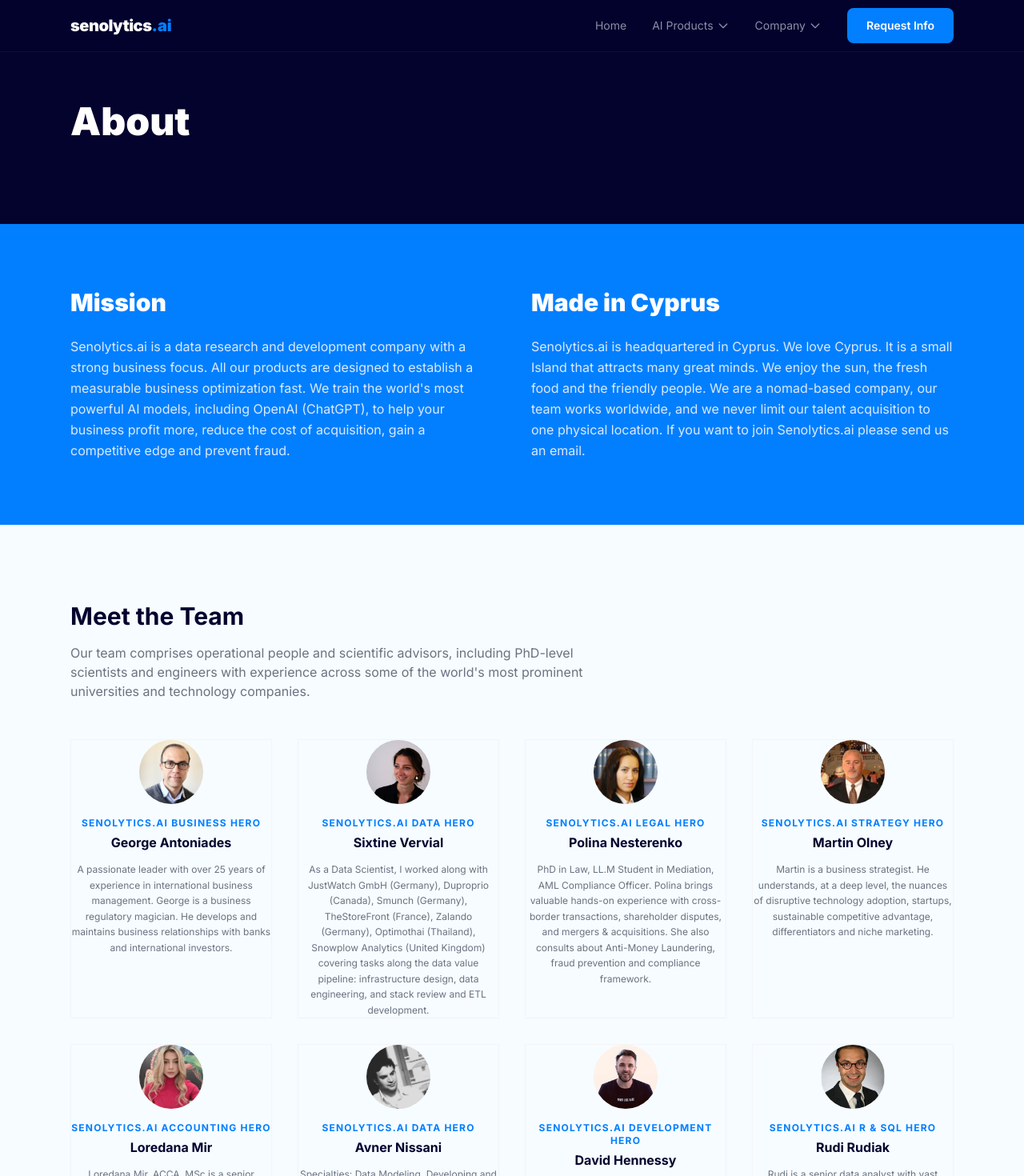
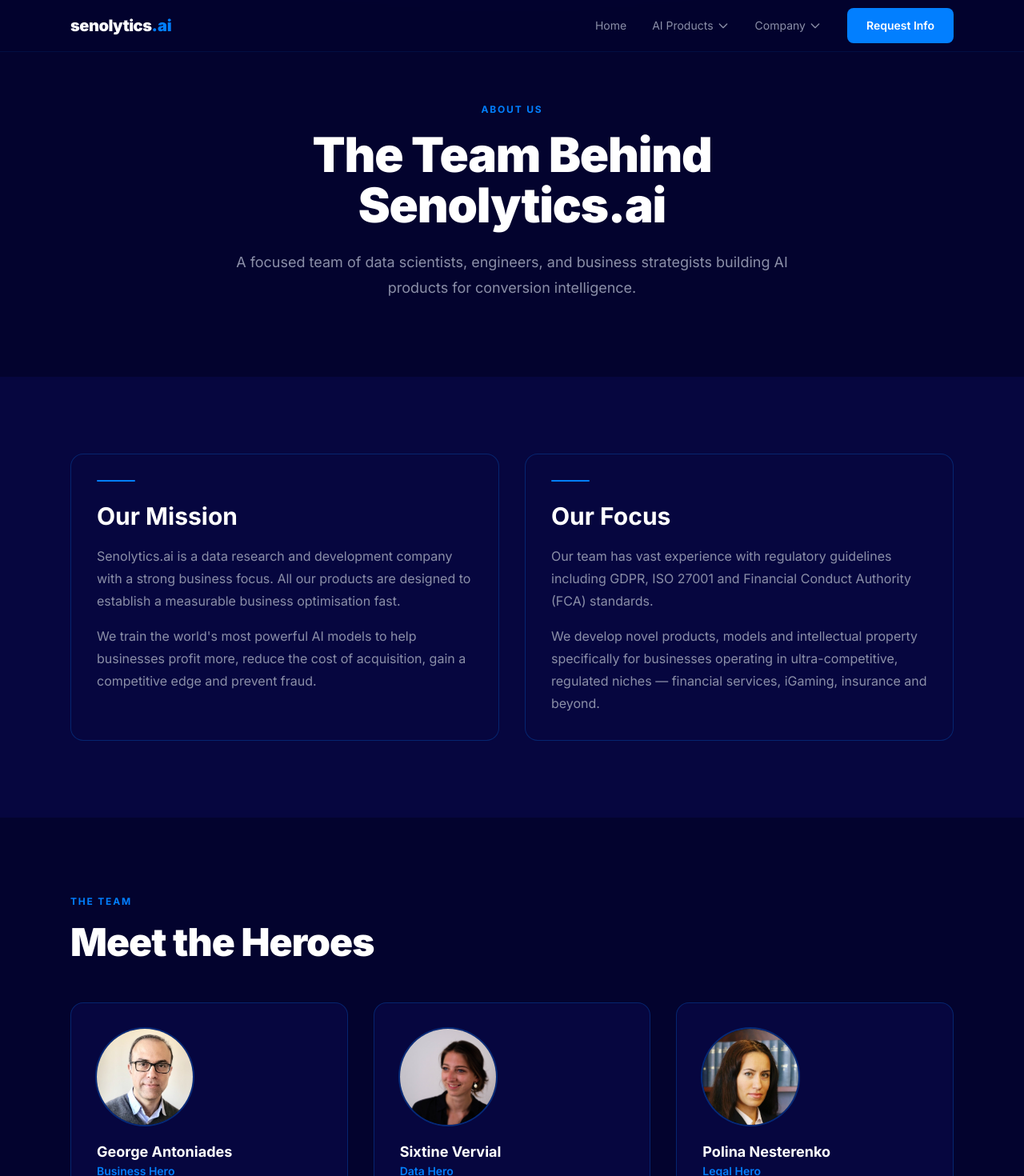
Before and after one commit to akermanai/senolytics-web, a Next.js app: page /about in a window 1280 px wide. Shown: the top 1470 px of the page at 80% size. Built offline with nearby package versions, Linux system fonts and the light colour scheme.

Commit message:
design: About page full dark redesign with team

```diff
--- a/app/about/page.tsx
+++ b/app/about/page.tsx
@@ -1,43 +1,66 @@
 import Image from "next/image";
 import Link from "next/link";
 
-export const metadata = { title: "About — senolytics.ai" };
+export const metadata = {
+  title: "About — senolytics.ai",
+  description: "Senolytics.ai is a data R&D company building AI products for conversion intelligence. Meet the team behind the platform.",
+};
 
 const team = [
-  { name: "George Antoniades", role: "BUSINESS HERO", bio: "A passionate leader with over 25 years of experience in international business management. George is a business regulatory magician. He develops and maintains business relationships with banks and international investors.", img: "george.jpg" },
-  { name: "Sixtine Vervial", role: "DATA HERO", bio: "As a Data Scientist, I worked along with JustWatch GmbH (Germany), Duproprio (Canada), Smunch (Germany), TheStoreFront (France), Zalando (Germany), Optimothai (Thailand), Snowplow Analytics (United Kingdom) covering tasks along the data value pipeline: infrastructure design, data engineering, and stack review and ETL development.", img: "Sixtine-Vervial.jpg" },
-  { name: "Polina Nesterenko", role: "LEGAL HERO", bio: "PhD in Law, LL.M Student in Mediation, AML Compliance Officer. Polina brings valuable hands-on experience with cross-border transactions, shareholder disputes, and mergers & acquisitions. She also consults about Anti-Money Laundering, fraud prevention and compliance framework.", img: "polina.jpg" },
-  { name: "Martin Olney", role: "STRATEGY HERO", bio: "Martin is a business strategist. He understands, at a deep level, the nuances of disruptive technology adoption, startups, sustainable competitive advantage, differentiators and niche marketing.", img: "Martin.jpg" },
-  { name: "Loredana Mir", role: "ACCOUNTING HERO", bio: "Loredana Mir, ACCA, MSc is a senior financial analyst. Loredana is an ambitious, resilient, results-oriented financial analyst. She works with the world's most significant accounting firms to proactively challenge the status quo, create new ideas and work towards implementing them.", img: "Loredana.jpg" },
-  { name: "Avner Nissani", role: "DATA HERO", bio: "Specialties: Data Modeling, Developing and Implementing Data Warehouses, Analytics, Data Mining, Machine Learning, Big Data, Data Architecture, SQL Server, AWS, Kafka, Data Streaming.", img: "avner_nissani.jpg" },
-  { name: "David Hennessy", role: "DEVELOPMENT HERO", bio: "Davie is a full-stack developer with over 15 years of experience helping companies and agencies build complex web apps and web applications. He is particularly passionate about leveraging Artificial Intelligence to drive traffic growth.", img: "davie-hennessy.jpg" },
-  { name: "Rudi Rudiak", role: "R & SQL HERO", bio: "Rudi is a senior data analyst with vast experience developing R scripts, refining ETLs, automating data processing, and focusing on data cleaning and structuring with R & SQL and building executive dashboards.", img: "Rudi_edit.png" },
+  { name: "George Antoniades", role: "Business Hero", bio: "A passionate leader with over 25 years of experience in international business management. George is a business regulatory expert who develops and maintains relationships with banks and international investors.", img: "george.jpg" },
+  { name: "Sixtine Vervial", role: "Data Hero", bio: "Data Scientist with experience at JustWatch, Duproprio, Zalando, Snowplow Analytics and more — covering infrastructure design, data engineering, ETL development and stack review.", img: "Sixtine-Vervial.jpg" },
+  { name: "Polina Nesterenko", role: "Legal Hero", bio: "PhD in Law, LL.M in Mediation, AML Compliance Officer. Hands-on experience with cross-border transactions, M&A, fraud prevention and compliance frameworks.", img: "polina.jpg" },
+  { name: "Martin Olney", role: "Strategy Hero", bio: "Business strategist specialising in disruptive technology adoption, startups, sustainable competitive advantage, differentiators and niche marketing.", img: "Martin.jpg" },
+  { name: "Loredana Mir", role: "Accounting Hero", bio: "ACCA, MSc. Senior financial analyst working with the world's most significant accounting firms. Results-oriented, proactively challenging the status quo.", img: "Loredana.jpg" },
+  { name: "Avner Nissani", role: "Data Hero", bio: "Specialties: Data Modeling, Data Warehouses, Analytics, Data Mining, Machine Learning, Big Data, SQL Server, AWS, Kafka and Data Streaming.", img: "avner_nissani.jpg" },
+  { name: "David Hennessy", role: "Development Hero", bio: "Full-stack developer with 15+ years helping companies build complex web applications. Particularly passionate about leveraging AI to drive traffic and conversion growth.", img: "davie-hennessy.jpg" },
 ];
 
 export default function AboutPage() {
   return (
     <>
       {/* Hero */}
-      <section className="bg-[#03032e] pt-32 pb-20">
-        <div className="max-w-6xl mx-auto px-6">
-          <h1 className="text-5xl font-black text-white mb-6">About</h1>
+      <section className="relative bg-[#03032e] pt-32 pb-24 overflow-hidden">
+        <div className="hero-glow absolute inset-0 pointer-events-none" />
+        <div className="max-w-4xl mx-auto px-6 relative text-center">
+          <span className="label block mb-4">About Us</span>
+          <h1 className="heading-xl mb-6">The Team Behind Senolytics.ai</h1>
+          <p className="body-lg max-w-3xl mx-auto">
+            A focused team of data scientists, engineers, and business strategists
+            building AI products for conversion intelligence.
+          </p>
         </div>
       </section>
 
       {/* Mission */}
-      <section className="bg-[#027fff] py-20">
+      <section className="bg-[#06063f] section">
         <div className="max-w-6xl mx-auto px-6">
-          <div className="grid md:grid-cols-2 gap-12">
-            <div>
-              <h2 className="text-3xl font-black text-white mb-6">Mission</h2>
-              <p className="text-blue-100 leading-relaxed">
-                Senolytics.ai is a data research and development company with a strong business focus. All our products are designed to establish a measurable business optimization fast. We train the world&apos;s most powerful AI models, including OpenAI (ChatGPT), to help your business profit more, reduce the cost of acquisition, gain a competitive edge and prevent fraud.
+          <div className="grid md:grid-cols-2 gap-8">
+            <div className="card-glow">
+              <div className="blue-line" />
+              <h2 className="heading-md mb-4">Our Mission</h2>
+              <p className="body-md mb-4">
+                Senolytics.ai is a data research and development company with a strong
+                business focus. All our products are designed to establish a measurable
+                business optimisation fast.
+              </p>
+              <p className="body-md">
+                We train the world&apos;s most powerful AI models to help businesses
+                profit more, reduce the cost of acquisition, gain a competitive edge
+                and prevent fraud.
               </p>
             </div>
-            <div>
-              <h2 className="text-3xl font-black text-white mb-6">Made in Cyprus</h2>
-              <p className="text-blue-100 leading-relaxed">
-                Senolytics.ai is headquartered in Cyprus. We love Cyprus. It is a small Island that attracts many great minds. We enjoy the sun, the fresh food and the friendly people. We are a nomad-based company, our team works worldwide, and we never limit our talent acquisition to one physical location. If you want to join Senolytics.ai please send us an email.
+            <div className="card-glow">
+              <div className="blue-line" />
+              <h2 className="heading-md mb-4">Our Focus</h2>
+              <p className="body-md mb-4">
+                Our team has vast experience with regulatory guidelines including GDPR,
+                ISO 27001 and Financial Conduct Authority (FCA) standards.
+              </p>
+              <p className="body-md">
+                We develop novel products, models and intellectual property specifically
+                for businesses operating in ultra-competitive, regulated niches —
+                financial services, iGaming, insurance and beyond.
               </p>
             </div>
           </div>
@@ -45,34 +68,62 @@
       </section>
 
       {/* Team */}
-      <section className="bg-[#f6fcff] py-24">
+      <section className="bg-[#03032e] section">
         <div className="max-w-6xl mx-auto px-6">
-          <h2 className="text-3xl font-bold text-[#03032e] mb-4">Meet the Team</h2>
-          <p className="text-gray-500 mb-12 max-w-2xl">
-            Our team comprises operational people and scientific advisors, including PhD-level scientists and engineers with experience across some of the world&apos;s most prominent universities and technology companies.
-          </p>
-          <div className="grid md:grid-cols-2 lg:grid-cols-4 gap-8">
-            {team.map(m => (
-              <div key={m.name} className="card border border-gray-100 text-center hover:shadow-md transition-shadow">
-                <div className="w-20 h-20 rounded-full overflow-hidden mx-auto mb-4 bg-gray-100">
-                  <Image src={`/images/${m.img}`} alt={m.name} width={80} height={80} className="w-full h-full object-cover" />
+          <span className="label block mb-4">The Team</span>
+          <h2 className="heading-lg mb-12">Meet the Heroes</h2>
+          <div className="grid md:grid-cols-3 gap-8">
+            {team.map((m) => (
+              <div key={m.name} className="card-glow">
+                <div className="relative mb-5">
+                  <Image
+                    src={"/images/" + m.img}
+                    alt={m.name}
+                    width={120}
+                    height={120}
+                    className="rounded-full ring-2 ring-[#027fff]/30"
+                  />
                 </div>
-                <div className="text-[#027fff] text-xs font-bold uppercase tracking-widest mb-1">
-                  SENOLYTICS.AI {m.role}
-                </div>
-                <h3 className="font-bold text-[#03032e] mb-3">{m.name}</h3>
-                <p className="text-gray-500 text-xs leading-relaxed">{m.bio}</p>
+                <h3 className="text-white font-bold text-lg">{m.name}</h3>
+                <p className="text-[#027fff] text-sm font-semibold mb-3">{m.role}</p>
+                <p className="body-md text-sm">{m.bio}</p>
               </div>
             ))}
           </div>
         </div>
       </section>
 
-      {/* Contact CTA */}
-      <section className="bg-[#03032e] py-20 text-center">
-        <div className="max-w-2xl mx-auto px-6">
-          <h2 className="text-3xl font-bold text-white mb-4">We&apos;d love to hear from you.</h2>
-          <Link href="/contact" className="btn-primary text-base px-8 py-4">Contact Senolytics</Link>
+      {/* Company info */}
+      <section className="bg-[#06063f] section border-t border-[rgba(2,127,255,0.15)]">
+        <div className="max-w-6xl mx-auto px-6">
+          <div className="grid md:grid-cols-2 gap-14 items-center">
+            <div>
+              <span className="label block mb-4">The Company</span>
+              <h2 className="heading-lg mb-6">Bontida Limited</h2>
+              <p className="body-lg mb-6">
+                Senolytics.ai is a brand of Bontida Limited, a technology company
+                registered in Cyprus, operating across European markets.
+              </p>
+              <p className="body-md mb-4">
+                <strong className="text-white">Registration:</strong> HE431123<br />
+                <strong className="text-white">Address:</strong> Zinonos Kitieos 9, Egkomi 2406, Nicosia, Cyprus
+              </p>
+              <Link href="/contact" className="btn-primary">Get in Touch</Link>
+            </div>
+            <div className="grid grid-cols-2 gap-4">
+              {[
+                { val: "2020", lbl: "Founded" },
+                { val: "EU", lbl: "Based in Cyprus" },
+                { val: "7+", lbl: "Team members" },
+                { val: "3", lbl: "AI Products" },
+              ].map((s) => (
+                <div key={s.lbl} className="card-glow text-center py-6">
+                  <div className="text-3xl font-black text-white mb-1">{s.val}</div>
+                  <div className="stat-label">{s.lbl}</div>
+                </div>
+              ))}
+            </div>
+          </div>
         </div>
       </section>
     </>
```
